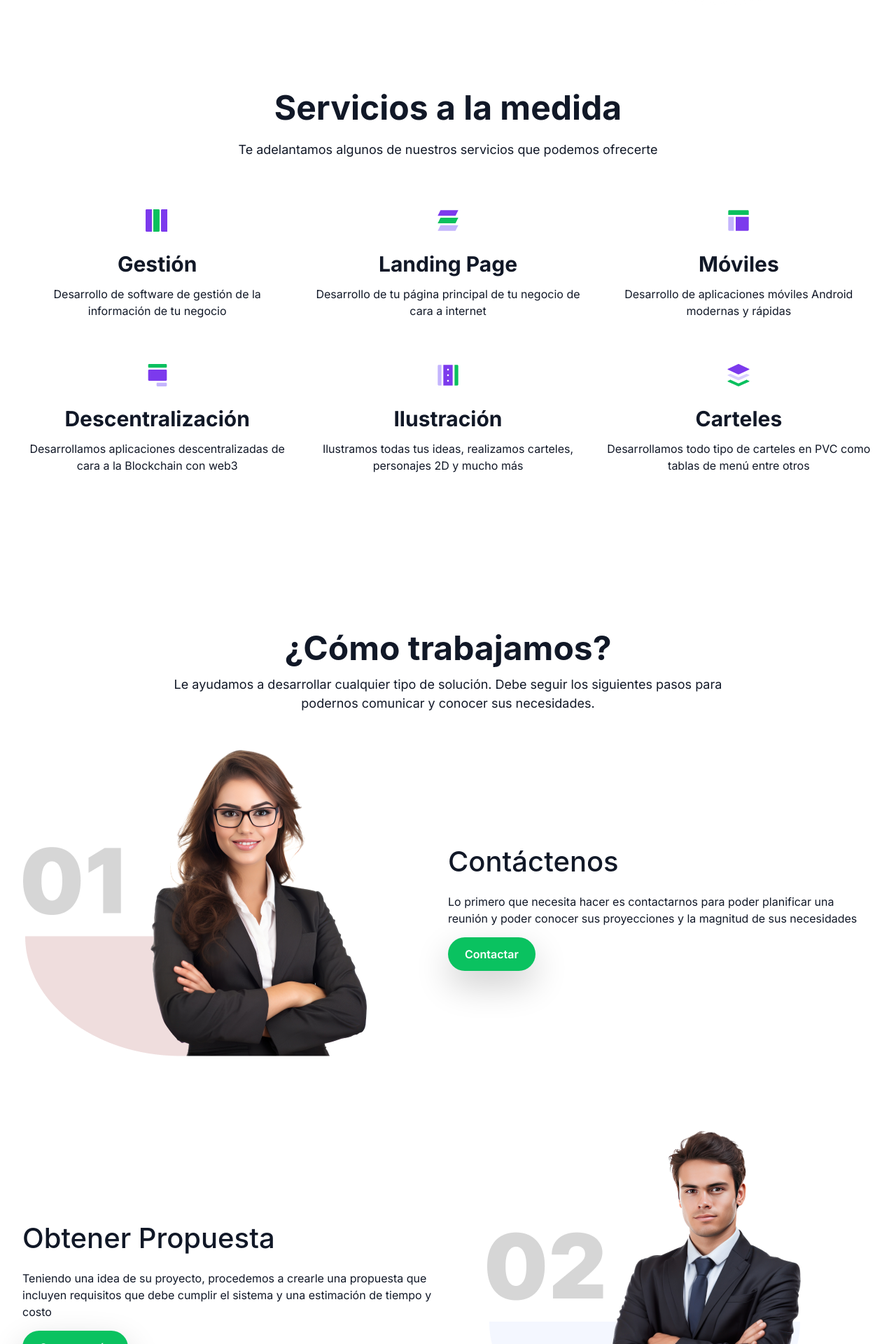
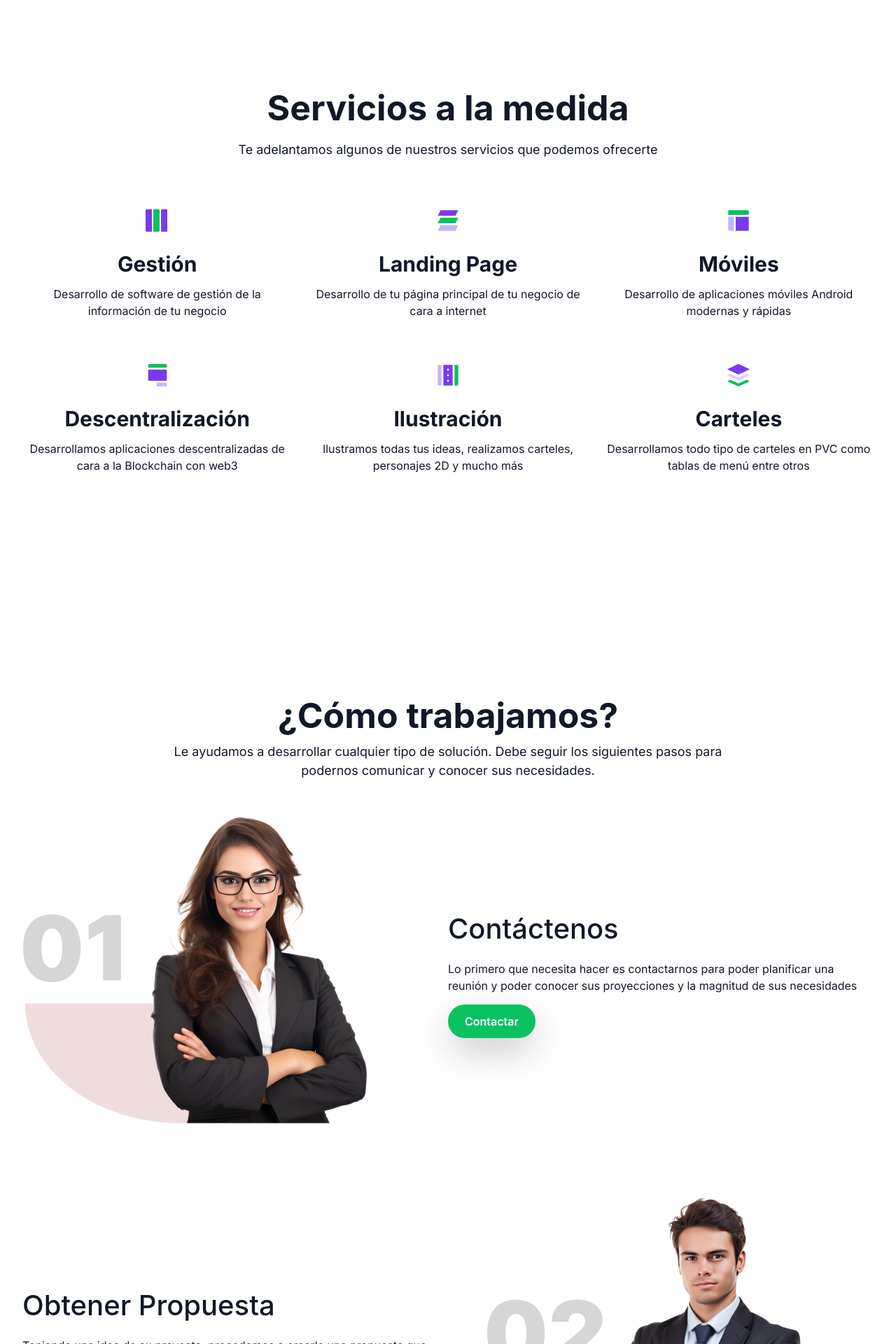
Before and after one commit to kolostring/nox-landing, a Next.js app: page / in a window 1280 px wide. Shown: the part 800-2720 px from the top of the page at 70% size. Built offline with nearby package versions, Linux system fonts and the light colour scheme.

Commit message:
feat: improve responsive layout

```diff
--- a/src/app/HeroAnimatedOrnaments.tsx
+++ b/src/app/HeroAnimatedOrnaments.tsx
@@ -1,5 +1,5 @@
 "use client";
-import { Box, Flex, Grid, GridItem, Image } from "@chakra-ui/react";
+import { Box, Grid, GridItem, Image } from "@chakra-ui/react";
 import BigLogo from "@/assets/big_logo.svg";
 
 import Ornament1 from "@/assets/ornament1.png";
--- a/src/app/HowDoWeWorkSection.tsx
+++ b/src/app/HowDoWeWorkSection.tsx
@@ -14,13 +14,13 @@ import Agent2 from "@/assets/agent_2.png";
 
 export default function HowDoWeWorkSection() {
   return (
-    <Box as="section" aria-labelledby="how_do_we_work-title" mt="96px">
+    <Box as="section" aria-labelledby="how_do_we_work-title" mt="96px" pt="96px">
       <Heading
         as="h2"
         id="how_do_we_work-title"
-        fontSize="48px"
+        fontSize={{ base: "36px", lg: "50px" }}
         fontWeight="700"
-        lineHeight="60px"
+        lineHeight={{ lg: "60px" }}
         letterSpacing="-2.5%"
         textAlign="center"
       >
@@ -45,9 +45,9 @@ export default function HowDoWeWorkSection() {
         <GridItem alignContent="center">
           <Heading
             as="h3"
-            fontSize="40px"
+            fontSize={{ base: "30px", lg: "40px" }}
             fontWeight="500"
-            lineHeight="60px"
+            lineHeight={{base: "30px", lg: "60px" }}
             letterSpacing="-2.5%"
           >
             Contáctenos
@@ -63,6 +63,7 @@ export default function HowDoWeWorkSection() {
             py="24px"
             px="24px"
             mt="15px"
+            w={{base: "full", lg: "fit-content"}}
             position="relative"
             lineHeight="24px"
             borderRadius="100vw"
@@ -107,9 +108,9 @@ export default function HowDoWeWorkSection() {
         <GridItem rowStart={{lg: 2}} alignContent="center">
           <Heading
             as="h3"
-            fontSize="40px"
+            fontSize={{ base: "30px", lg: "40px" }}
             fontWeight="500"
-            lineHeight="60px"
+            lineHeight={{base: "30px", lg: "60px" }}
             letterSpacing="-2.5%"
           >
             Obtener Propuesta
@@ -125,6 +126,7 @@ export default function HowDoWeWorkSection() {
             py="24px"
             px="24px"
             mt="15px"
+            w={{base: "full", lg: "fit-content"}}
             position="relative"
             lineHeight="24px"
             borderRadius="100vw"
--- a/src/app/ServicesSection.tsx
+++ b/src/app/ServicesSection.tsx
@@ -1,5 +1,5 @@
 "use client";
-import { Grid, Image, Stack, Text } from "@chakra-ui/react";
+import { Grid, Heading, Image, Stack, Text } from "@chakra-ui/react";
 
 import Service1 from "@/assets/service_icon_1.svg";
 import Service2 from "@/assets/service_icon_2.svg";
@@ -50,17 +50,17 @@ export default function ServicesSection() {
       h="100svh"
       justifyContent="center"
     >
-      <Text
+      <Heading
         as="h2"
         id="services-title"
-        fontSize="48px"
+        fontSize={{ base: "36px", lg: "50px" }}
         fontWeight="700"
-        lineHeight="60px"
+        lineHeight={{ lg: "60px" }}
         letterSpacing="-2.5%"
         textAlign="center"
       >
         Servicios a la medida
-      </Text>
+      </Heading>
       <Text as="p" mt="8px" fontSize="18px" textAlign="center">
         Te adelantamos algunos de nuestros servicios que podemos ofrecerte
       </Text>
--- a/src/app/layout.tsx
+++ b/src/app/layout.tsx
@@ -1,7 +1,7 @@
 import type { Metadata } from "next";
 import { Inter } from "next/font/google";
 import "./globals.css";
-import { ChakraProvider, extendTheme } from "@chakra-ui/react";
+import { ChakraProvider } from "@chakra-ui/react";
 import Navbar from "@/components/Navbar";
 
 const inter = Inter({ subsets: ["latin"], variable: "--nextjs-font-inter" });
```
